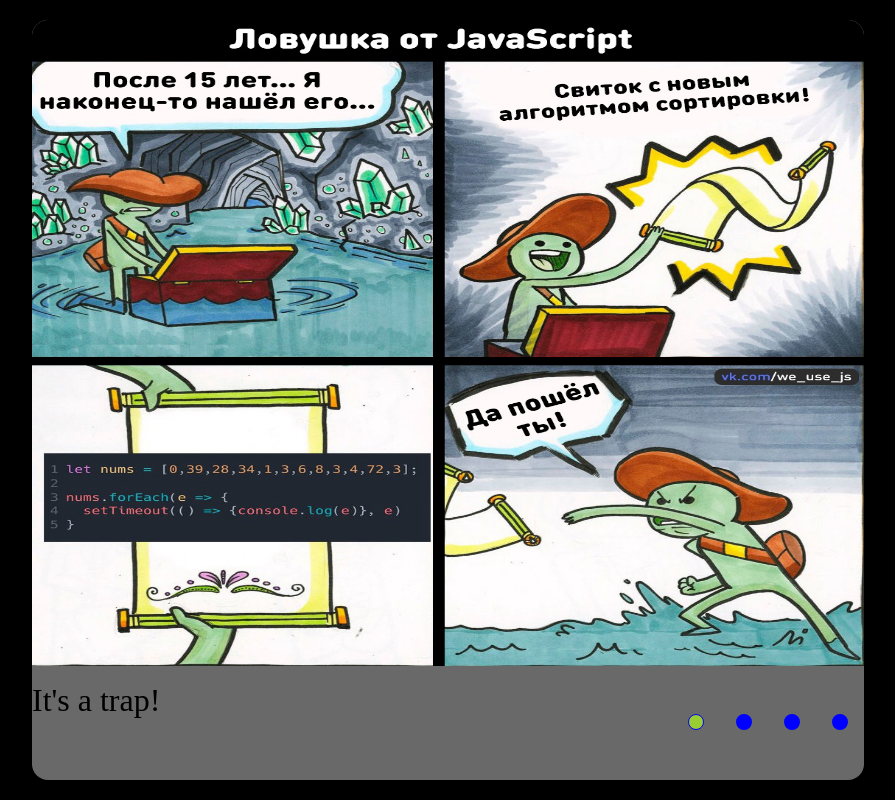
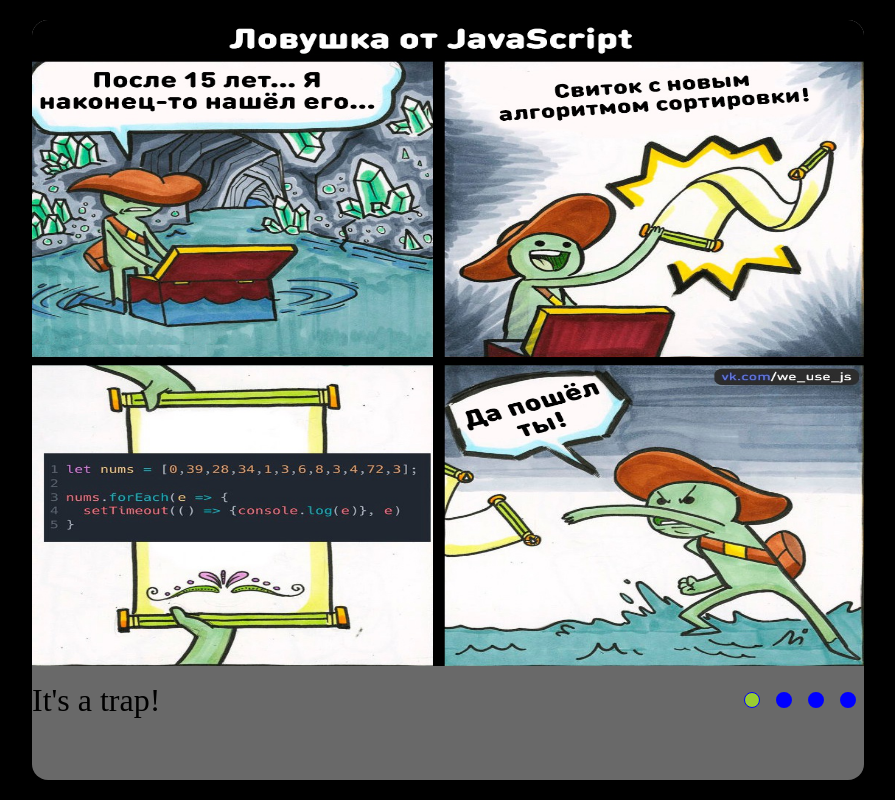
Before and after one commit to xhhjlt/cssMemSlider, a plain HTML site: page cssMemSlider/index.html in a window 1280 px wide. Shown: the whole page, without its empty margins (192-1087 px from the left). Drawn offline with Linux system fonts and the light colour scheme.

Commit message:
fix: fix label size (Tue, May 17, 2022 02:51:51 PM)

```diff
--- a/cssMemSlider/assets/styles/main.css
+++ b/cssMemSlider/assets/styles/main.css
@@ -87,8 +87,8 @@ input {
 
 label {
     display: flex;
-    width: 3rem;
-    height: 5rem;
+    width: 2rem;
+    height: 2rem;
     align-items: center;
     justify-content: center;
     cursor: pointer;
```
